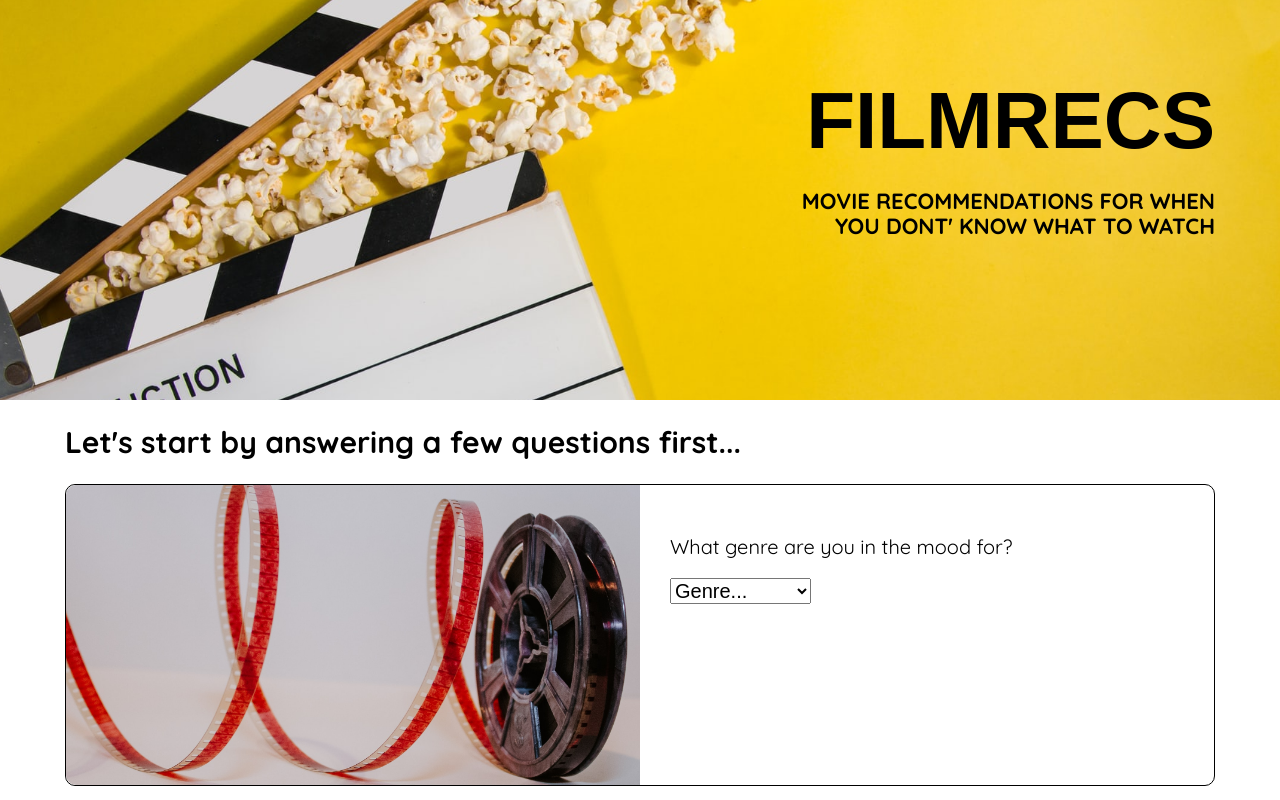
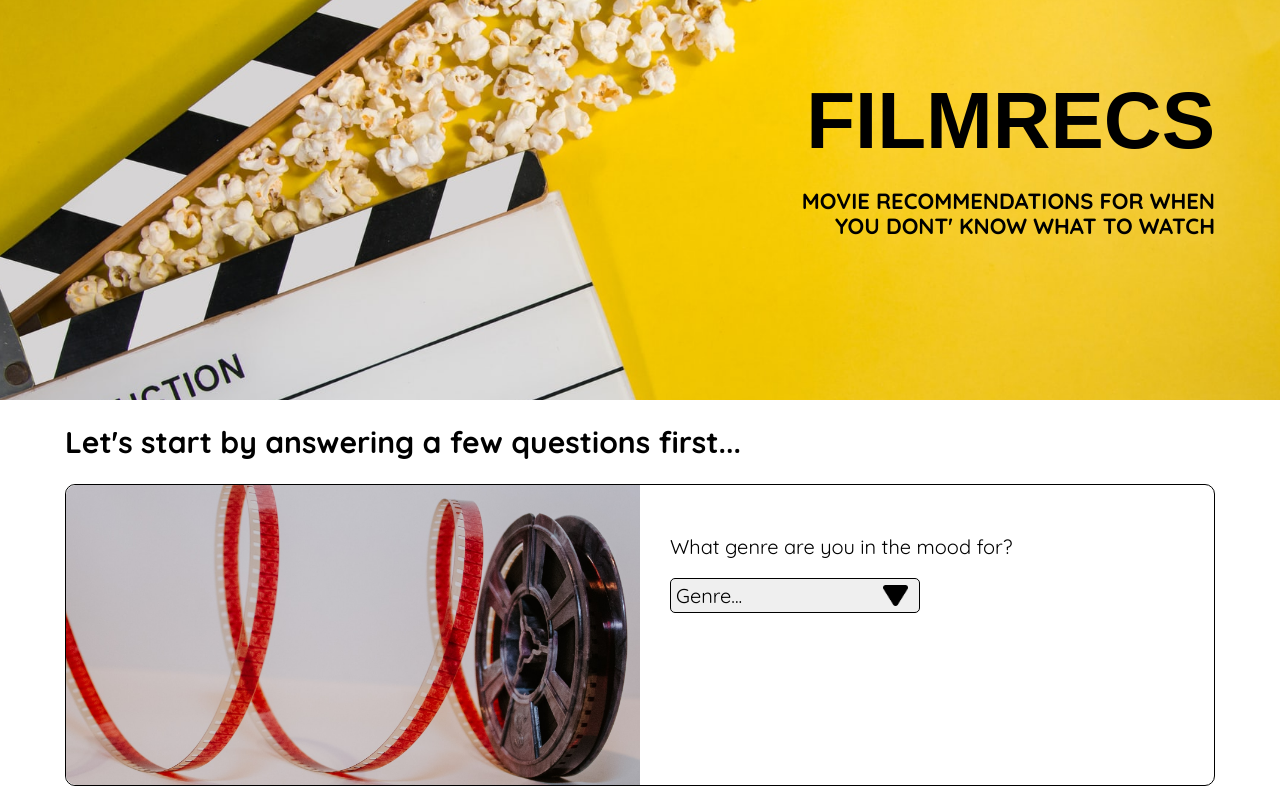
Before and after one commit to shanelBeebeStephenSchooleyProjectThree/filmrecs, a React (Create React App) app: page / in a window 1280 px wide. Shown: the top 800 px of the page. Built offline with nearby package versions, Linux system fonts and the light colour scheme; a web font is replaced by a local one.

Commit message:
styled the selects in questions

```diff
--- a/src/App.css
+++ b/src/App.css
@@ -107,6 +107,21 @@ a:focus {
 
 .middleImage img {
   border-radius: 0px 10px 10px 0px;
+}
+
+select {
+  -moz-appearance: none;
+  -webkit-appearance: none;
+  appearance: none;
+  border: 1px solid black;
+  border-radius: 5px;
+  padding: 5px 5px;
+  width: 250px;
+  font-family: "Quicksand", sans-serif;
+  background-image: url(./assets/triangle.png);
+  background-repeat: no-repeat;
+  background-position: 95% center;
+  background-size: 25px;
 }
 
 .recommendation {
```
Also changed, not shown: src/assets/triangle.png (added).
